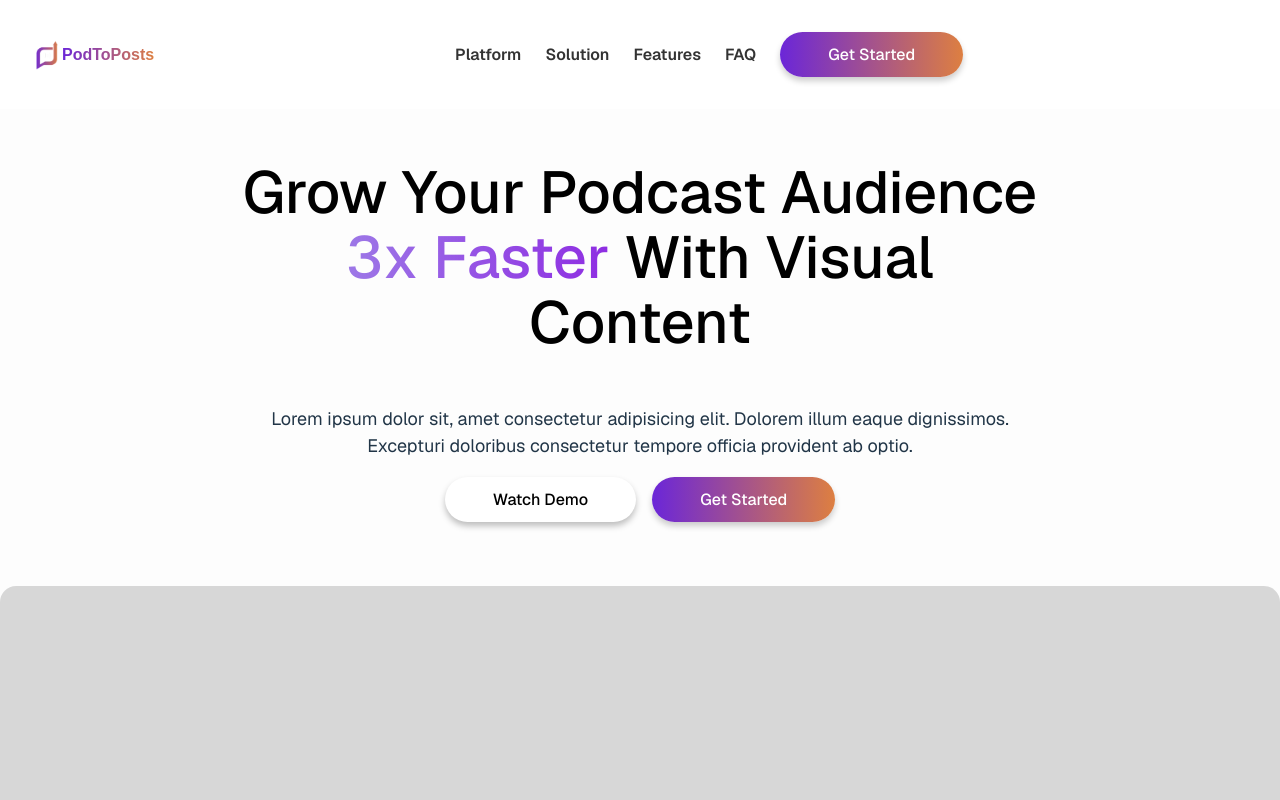
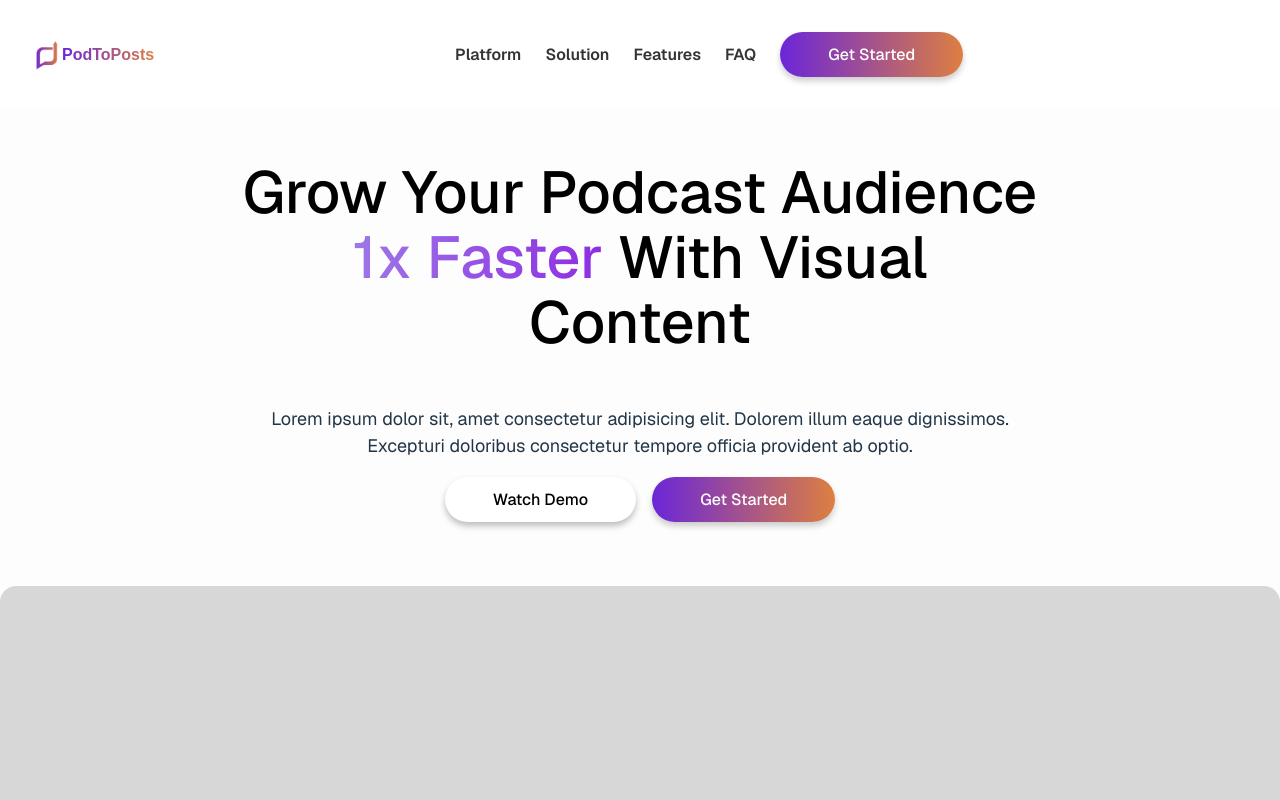
Before and after one commit to botkumar01/pod2posts, a React (Vite) app: page /home in a window 1280 px wide. Shown: the top 800 px of the page. Built offline with nearby package versions, Linux system fonts and the light colour scheme; a web font is replaced by a local one.

Commit message:
Update HomePage.tsx

```diff
--- a/src/Pages/HomePage.tsx
+++ b/src/Pages/HomePage.tsx
@@ -59,7 +59,7 @@ const HomePage: React.FC = () => {
 }}
 
         >
-          3x Faster
+          1x Faster
         </span>{" "}
           With Visual Content
       </h1>          <h3>
```
